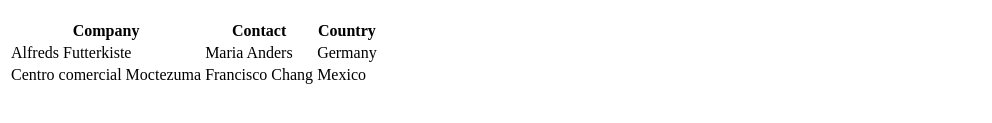
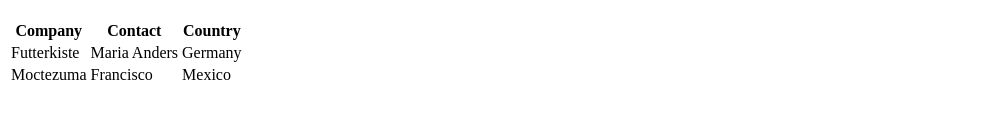
Before and after one commit to Wieov/-.-, a plain HTML site: page index.html in a window 1280 px wide. Shown: the part 461-584 px from the top of the page, without its empty margins (0-992 px from the left). Drawn offline with Linux system fonts and the light colour scheme.

Commit message:
Update index.html

```diff
--- a/index.html
+++ b/index.html
@@ -21,13 +21,13 @@
    		<th>Country</th>
   	</tr>
 	  <tr>
-   	 	<td>Alfreds Futterkiste</td>
+   	 	<td>Futterkiste</td>
    	 	<td>Maria Anders</td>
    	 	<td>Germany</td>
  	 </tr>
   	<tr>
-    	<td>Centro comercial Moctezuma</td>
-    	<td>Francisco Chang</td>
+    	<td> Moctezuma</td>
+    	<td>Francisco </td>
     	<td>Mexico</td>
   	</tr>
 
```
